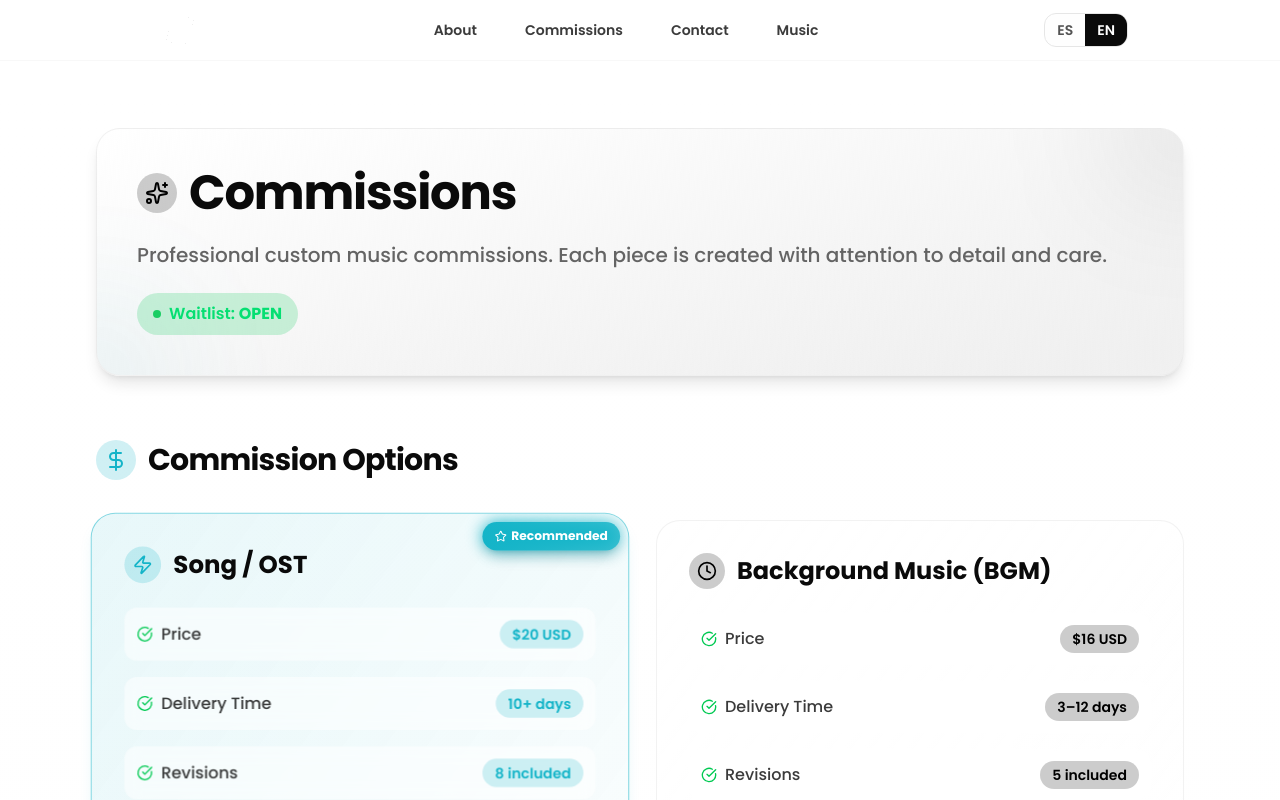
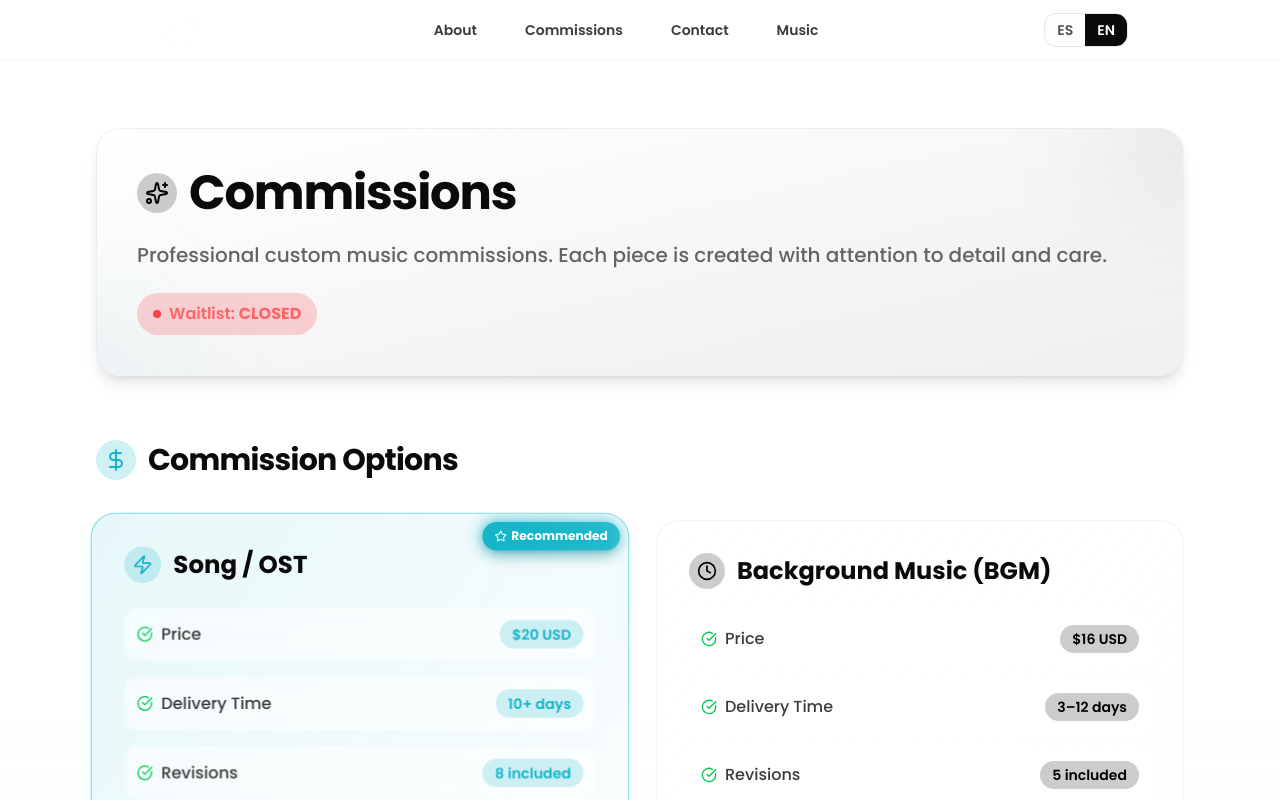
Before and after one commit to ItsWalker412/wakku, a Next.js app: page /en/commissions in a window 1280 px wide. Shown: the top 800 px of the page. Built offline with nearby package versions, Linux system fonts and the light colour scheme.

Commit message:
Comms closed

```diff
--- a/src/app/[lang]/commissions/page.tsx
+++ b/src/app/[lang]/commissions/page.tsx
@@ -43,9 +43,9 @@ export default async function CommissionsPage({ params }: Props) {
             </p>
 
             {/* Status Badge */}
-            <div className="inline-flex items-center gap-2 rounded-full bg-green-500/20 px-4 py-2">
-              <div className="h-2 w-2 animate-pulse rounded-full bg-green-500"></div>
-              <span className="font-medium text-green-400">
+            <div className="inline-flex items-center gap-2 rounded-full bg-red-500/20 px-4 py-2">
+              <div className="h-2 w-2 animate-pulse rounded-full bg-red-500"></div>
+              <span className="font-medium text-red-400">
                 {dict.waitlist.title}: <span className="font-bold">{dict.waitlist.status}</span>
               </span>
             </div>
@@ -232,7 +232,7 @@ export default async function CommissionsPage({ params }: Props) {
         <div className="rounded-2xl border border-border/50 bg-gradient-to-r from-primary/10 via-accent/10 to-primary/10 p-6 shadow-sm sm:rounded-3xl sm:p-8 md:p-10 lg:p-12">
           <div className="mx-auto max-w-2xl text-center">
             <div className="mb-4 inline-flex items-center gap-2 rounded-full bg-accent/20 px-4 py-2">
-              <div className="h-2 w-2 animate-pulse rounded-full bg-green-500"></div>
+              <div className="h-2 w-2 animate-pulse rounded-full bg-red-500"></div>
               <span className="text-sm font-medium">
                 {dict.waitlist.title}
               </span>
--- a/src/data/commissions/commissions.en.json
+++ b/src/data/commissions/commissions.en.json
@@ -116,7 +116,7 @@
 
   "waitlist": {
     "title": "Waitlist",
-    "status": "OPEN",
+    "status": "CLOSED",
     "note": "By continuing, you agree to the Terms and Conditions.",
     "button": "Go to Ko-fi"
   },
--- a/src/data/commissions/commissions.es.json
+++ b/src/data/commissions/commissions.es.json
@@ -110,7 +110,7 @@
 
   "waitlist": {
     "title": "Waitlist",
-    "status": "OPEN",
+    "status": "CERRADA",
     "note": "Al continuar, aceptas los Términos y Condiciones.",
     "button": "Ir a Ko-fi"
   },
```
